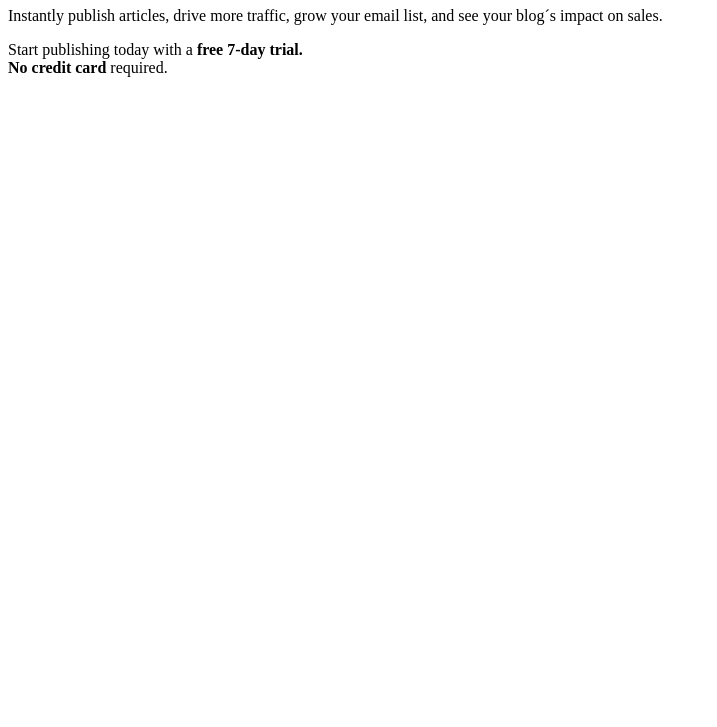
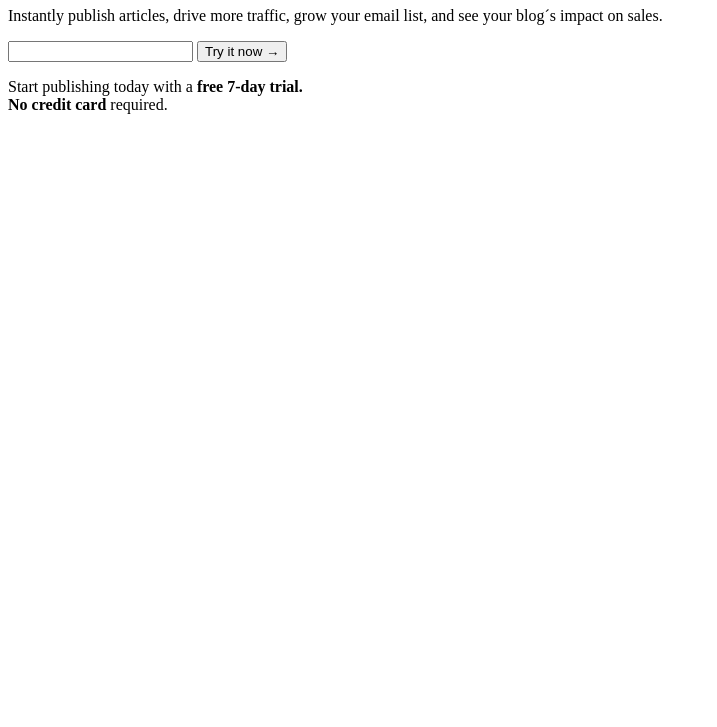
Before and after one commit to RubenD-hub/Ejercicio_HTML_y_CSS, a plain HTML site: page index.html in a window 1280 px wide. Shown: the part 73-800 px from the top of the page, without its empty margins (0-717 px from the left). Drawn offline with Linux system fonts and the light colour scheme.

Commit message:
Adding form

```diff
--- a/index.html
+++ b/index.html
@@ -17,6 +17,10 @@
       Instantly publish articles, drive more traffic, grow your email list, and
       see your blog´s impact on sales.
     </p>
+    <form>
+      <input type="email" />
+      <button type="submit">Try it now &rarr;</button>
+    </form>
     <p>
       Start publishing today with a <strong>free 7-day trial.</strong>
       <br />
```
